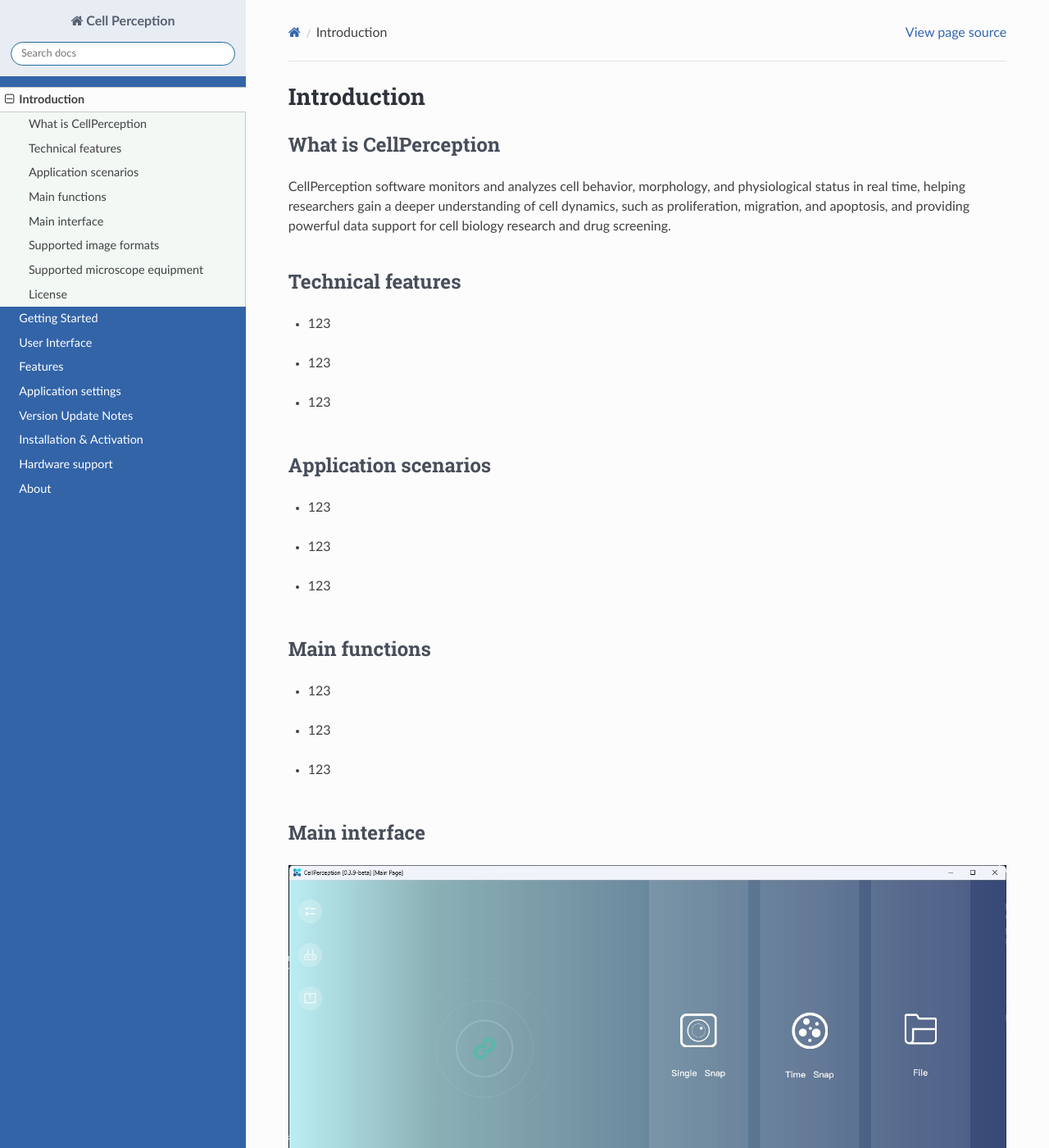
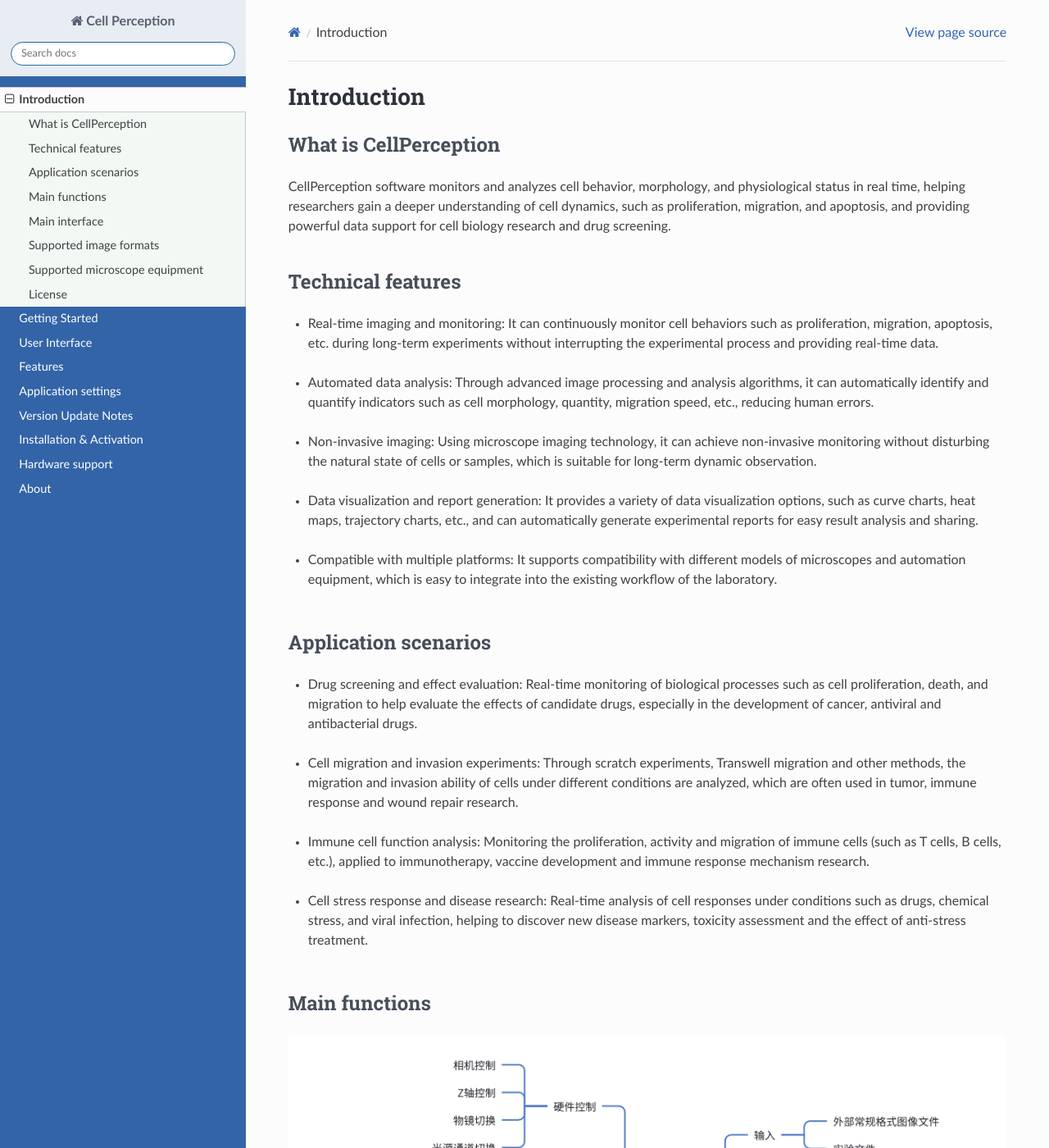
Before and after one commit to yangtong93/living-cell-docs, a Sphinx documentation site: the page built from source/user_guide/intro.md, in a window 1280 px wide and 1400 px high. Shown: the whole window at 82% size. Built offline with Sphinx 7.4.7 and the Read the Docs theme 3.1.0, drawn with Linux system fonts in a browser that asks for light colours; pages that are not in the unit, such as notebooks, are missing from menus.

Commit message:
feature: add content for introduction page

```diff
--- a/source/user_guide/intro.md
+++ b/source/user_guide/intro.md
@@ -7,38 +7,42 @@
 <br>
 
 ## Technical features
-* 123
+* Real-time imaging and monitoring: It can continuously monitor cell behaviors such as proliferation, migration, apoptosis, etc. during long-term experiments without interrupting the experimental process and providing real-time data.
 <br>
 <br>
-* 123
+
+* Automated data analysis: Through advanced image processing and analysis algorithms, it can automatically identify and quantify indicators such as cell morphology, quantity, migration speed, etc., reducing human errors.
 <br>
 <br>
-* 123
+
+* Non-invasive imaging: Using microscope imaging technology, it can achieve non-invasive monitoring without disturbing the natural state of cells or samples, which is suitable for long-term dynamic observation.
+<br>
+<br>
+* Data visualization and report generation: It provides a variety of data visualization options, such as curve charts, heat maps, trajectory charts, etc., and can automatically generate experimental reports for easy result analysis and sharing.
+<br>
+<br>
+* Compatible with multiple platforms: It supports compatibility with different models of microscopes and automation equipment, which is easy to integrate into the existing workflow of the laboratory.
 <br>
 <br>
 
 ## Application scenarios
-* 123
+
+* Drug screening and effect evaluation: Real-time monitoring of biological processes such as cell proliferation, death, and migration to help evaluate the effects of candidate drugs, especially in the development of cancer, antiviral and antibacterial drugs.
 <br>
 <br>
-* 123
+* Cell migration and invasion experiments: Through scratch experiments, Transwell migration and other methods, the migration and invasion ability of cells under different conditions are analyzed, which are often used in tumor, immune response and wound repair research.
 <br>
 <br>
-* 123
+* Immune cell function analysis: Monitoring the proliferation, activity and migration of immune cells (such as T cells, B cells, etc.), applied to immunotherapy, vaccine development and immune response mechanism research.
+<br>
+<br>
+* Cell stress response and disease research: Real-time analysis of cell responses under conditions such as drugs, chemical stress, and viral infection, helping to discover new disease markers, toxicity assessment and the effect of anti-stress treatment.
 <br>
 <br>
 
 ## Main functions
 
-* 123
-<br>
-<br>
-* 123
-<br>
-<br>
-* 123
-<br>
-<br>
+![](../_static/images/function.png)
 
 ## Main interface
 ![](../_static/images/main.png)
```
Also changed, not shown: source/_static/images/cn/main.png (added), source/_static/images/function.png (added), source/_static/images/main.png, source/_static/images/main_cn.png (deleted), 1 other file.
